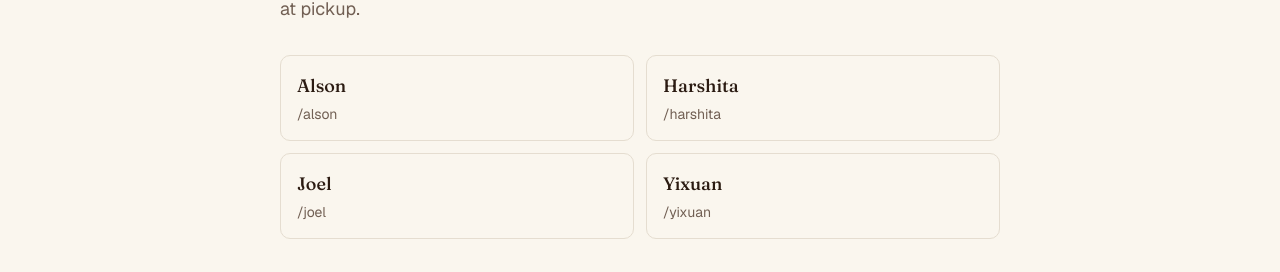
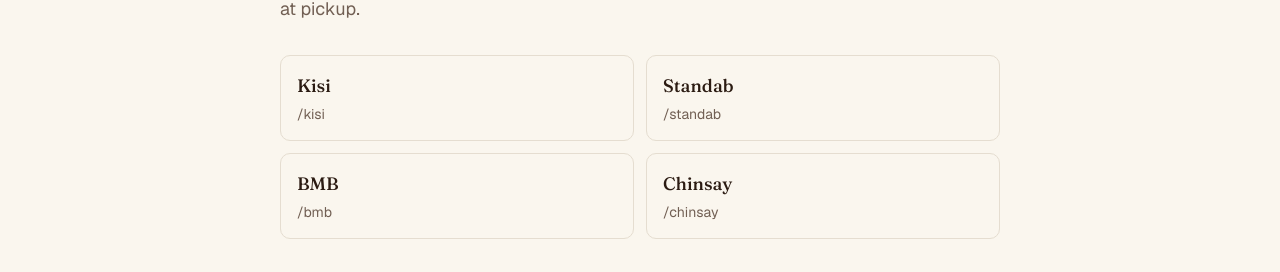
Before and after one commit to alsonleej/matti, a Next.js app: page / in a window 1280 px wide. Shown: the part 288-560 px from the top of the page. Built offline with nearby package versions, Linux system fonts and the light colour scheme.

Commit message:
Rename personal menus to kisi, standab, bmb, and chinsay
Share /kisi, /standab, /bmb, and /chinsay instead of the previous four names.

Co-authored-by: alsonleej <alsonleej@gmail.com>

```diff
--- a/src/components/kitchen-board.tsx
+++ b/src/components/kitchen-board.tsx
@@ -201,7 +201,7 @@ export function KitchenBoard({ initialOrders }: { initialOrders: Order[] }) {
         <div className="rounded-2xl border border-dashed bg-card px-6 py-16 text-center">
           <p className="font-heading text-lg">No heat orders yet</p>
           <p className="mt-1 text-sm text-muted-foreground">
-            Send /alson, /harshita, /joel, or /yixuan. Incoming orders show up
+            Send /kisi, /standab, /bmb, or /chinsay. Incoming orders show up
             grouped by ready-by time.
           </p>
         </div>
--- a/src/data/people.ts
+++ b/src/data/people.ts
@@ -1,6 +1,6 @@
 import { getMenuItem, type MenuItem } from "@/data/menu";
 
-export const PERSON_IDS = ["alson", "harshita", "joel", "yixuan"] as const;
+export const PERSON_IDS = ["kisi", "standab", "bmb", "chinsay"] as const;
 
 export type PersonId = (typeof PERSON_IDS)[number];
 
@@ -12,27 +12,27 @@ export type PersonMenu = {
 };
 
 export const PEOPLE: Record<PersonId, PersonMenu> = {
-  alson: {
-    id: "alson",
-    name: "Alson",
+  kisi: {
+    id: "kisi",
+    name: "Kisi",
     availableIds: ["lasagne", "meatballs", "bolognese", "pizza"],
     requestIds: ["salmon", "tikka", "chicken-wok", "samosas"],
   },
-  harshita: {
-    id: "harshita",
-    name: "Harshita",
+  standab: {
+    id: "standab",
+    name: "Standab",
     availableIds: ["tikka", "samosas", "curry", "veg-pasta"],
     requestIds: ["salmon", "pancakes", "bolognese", "fried-rice"],
   },
-  joel: {
-    id: "joel",
-    name: "Joel",
+  bmb: {
+    id: "bmb",
+    name: "BMB",
     availableIds: ["fried-rice", "meatballs", "pizza", "beef-pasta"],
     requestIds: ["lasagne", "curry", "pancakes", "pork-noodles"],
   },
-  yixuan: {
-    id: "yixuan",
-    name: "Yixuan",
+  chinsay: {
+    id: "chinsay",
+    name: "Chinsay",
     availableIds: ["salmon", "chicken-wok", "bolognese", "fried-rice"],
     requestIds: ["meatballs", "lasagne", "samosas", "tikka"],
   },
```
Also changed, not shown: 1 other file (tests, documents, lock files or other folders).
